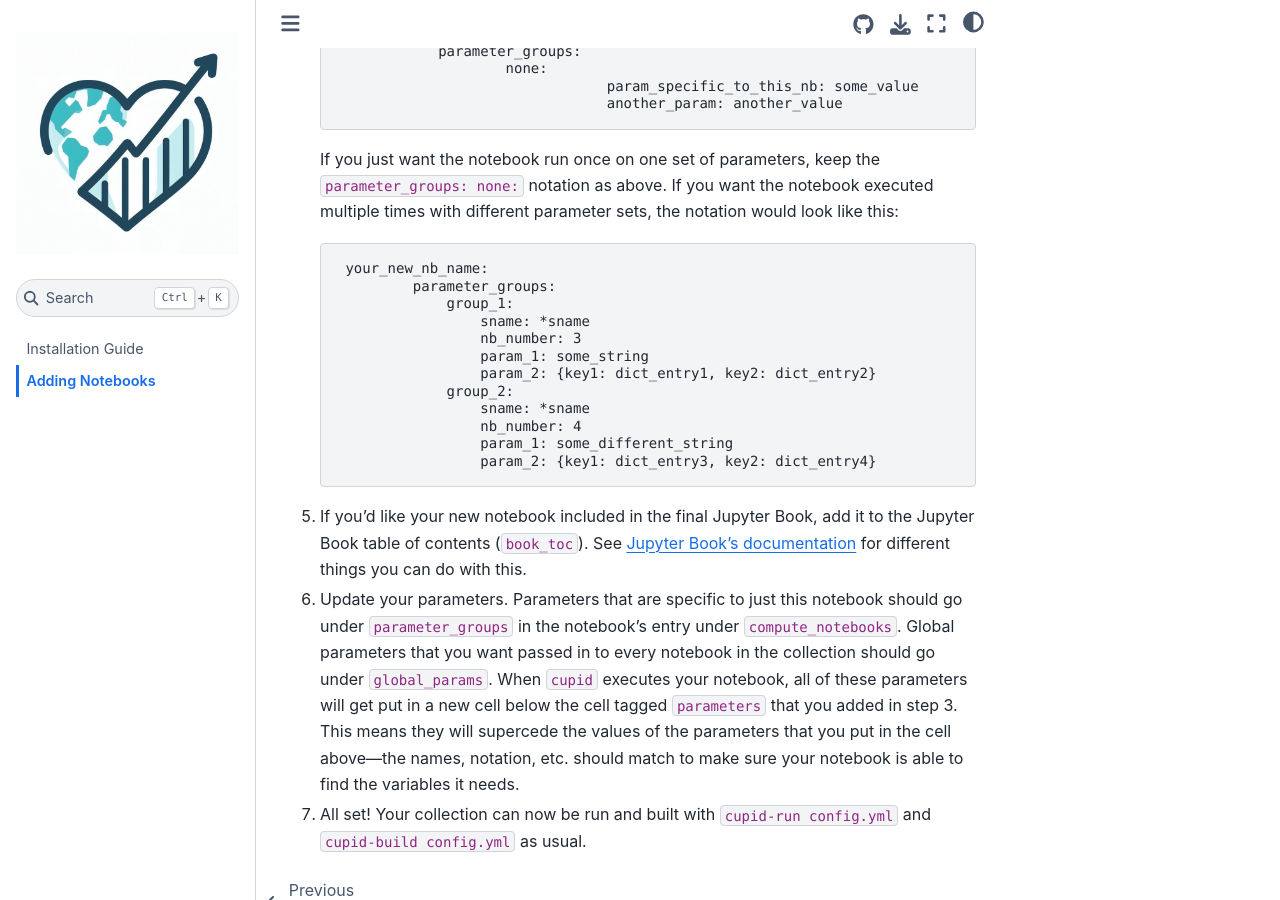
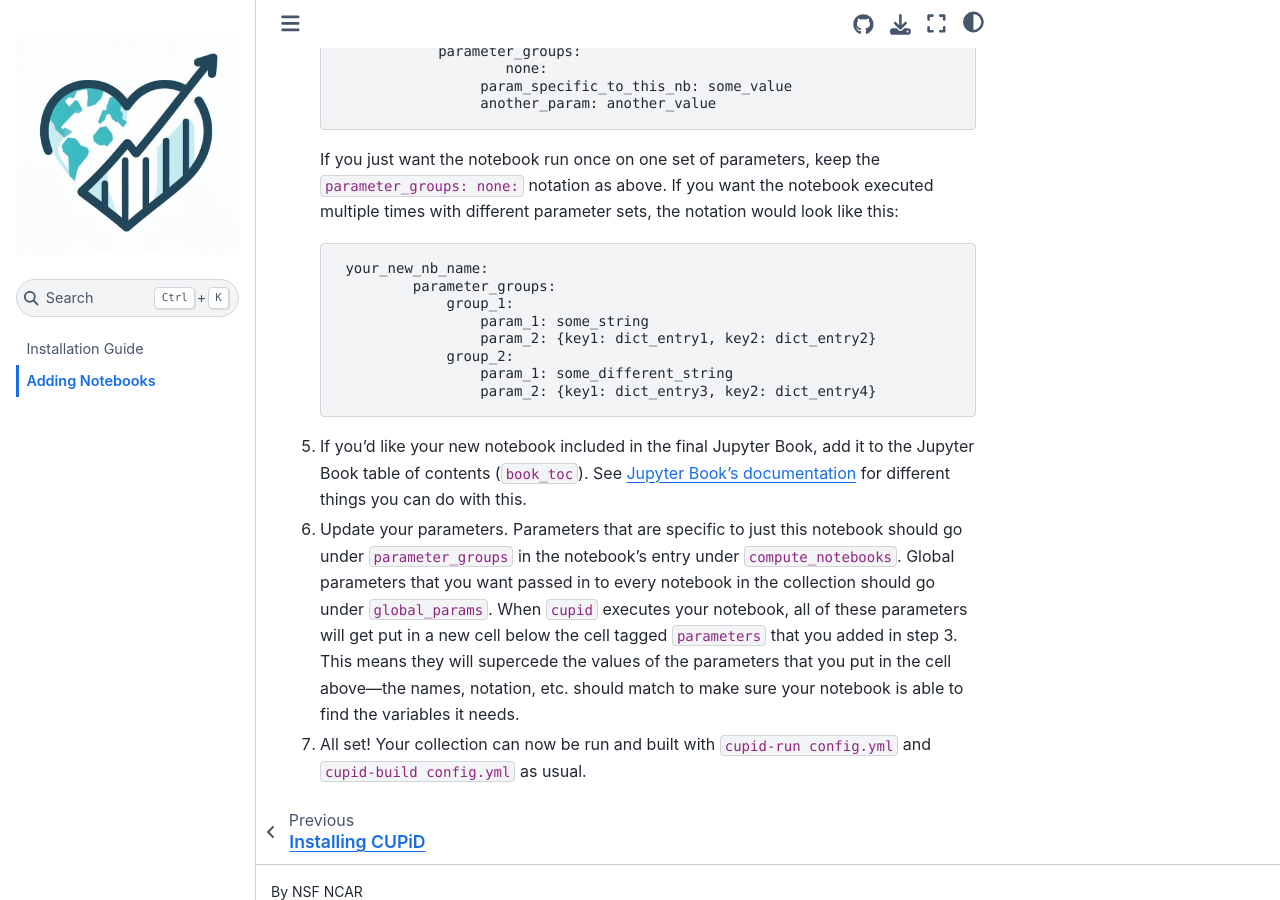
Before and after one commit to NCAR/CUPiD, a Sphinx documentation site: the page built from docs/addingnotebookstocollection.md, in a window 1280 px wide and 900 px high, scrolled down 623 px. Built offline with Sphinx 7.4.7 and the Sphinx Book theme 1.1.4, drawn with Linux system fonts in a browser that asks for light colours.

Commit message:
Simplified example in docs

```diff
--- a/docs/addingnotebookstocollection.md
+++ b/docs/addingnotebookstocollection.md
@@ -15,21 +15,17 @@
 		your_new_nb_name:
 			    parameter_groups:
 				    none:
-						param_specific_to_this_nb: some_value
-						another_param: another_value
+                        param_specific_to_this_nb: some_value
+                        another_param: another_value
 
 	If you just want the notebook run once on one set of parameters, keep the `parameter_groups: none:` notation as above. If you want the notebook executed multiple times with different parameter sets, the notation would look like this:
 
 		your_new_nb_name:
                 parameter_groups:
                     group_1:
-                        sname: *sname
-                        nb_number: 3
                         param_1: some_string
                         param_2: {key1: dict_entry1, key2: dict_entry2}
                     group_2:
-                        sname: *sname
-                        nb_number: 4
                         param_1: some_different_string
                         param_2: {key1: dict_entry3, key2: dict_entry4}
 
```
